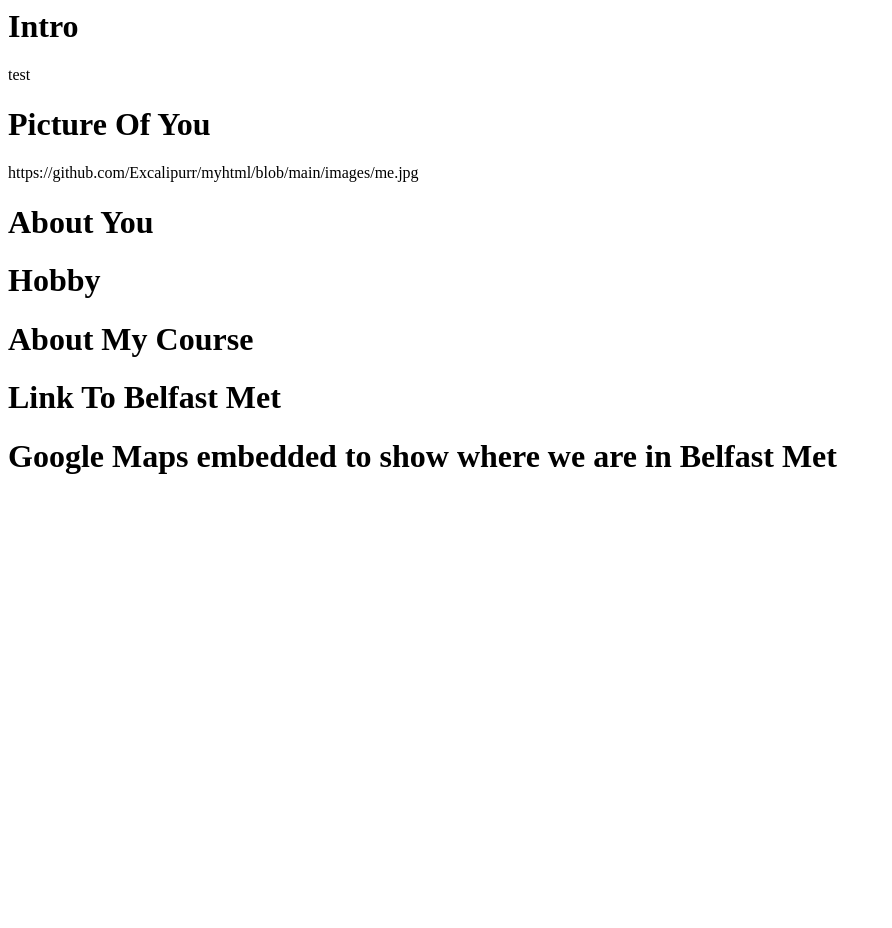
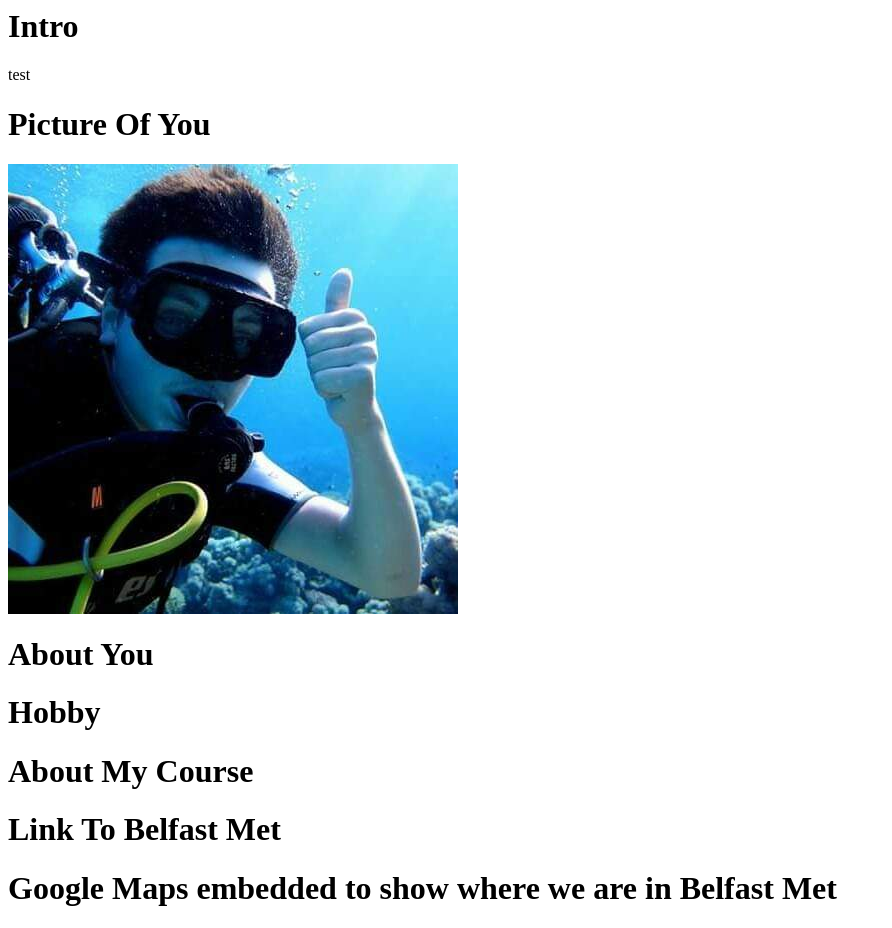
Before and after one commit to Excalipurr/myhtml, a plain HTML site: page index.html in a window 1280 px wide. Shown: the whole page, without its empty margins (0-892 px from the left). Before the commit the page ends 800 px from the top, so only its background shows below. Drawn offline with Linux system fonts and the light colour scheme.

Commit message:
Update index.html

```diff
--- a/index.html
+++ b/index.html
@@ -5,7 +5,7 @@
 <h1>Intro</h1>
   <p>test</p>
  <h1>Picture Of You</h1>
-  https://github.com/Excalipurr/myhtml/blob/main/images/me.jpg
+  <img src="images/me.jpg" alt="a photo of me">
   <h1>About You</h1>
   <h1>Hobby</h1>
   <h1>About My Course</h1>
```
